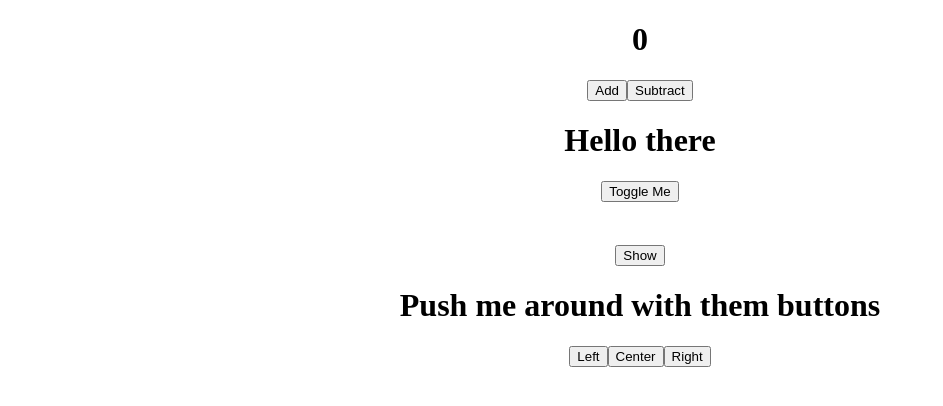
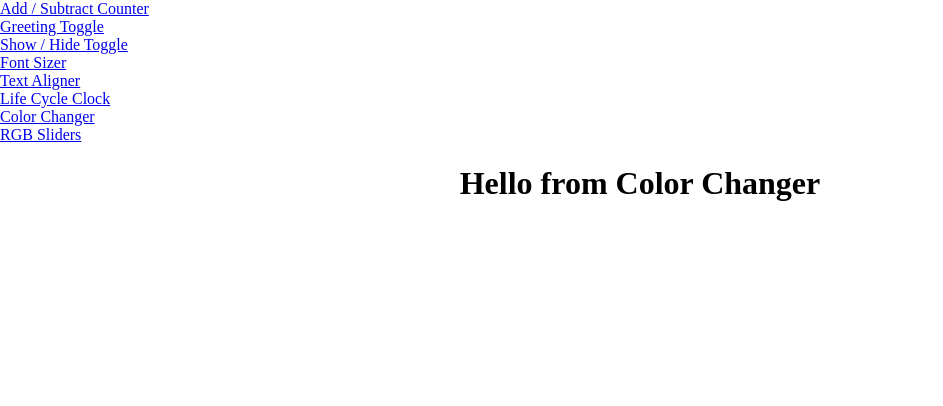
Before and after one commit to James-Devpipline/fe-30-react-widgets, a React (Create React App) app: page /colorchanger in a window 1280 px wide. Shown: the top 406 px of the page, without its empty margins (0-943 px from the left). Built offline with nearby package versions, Linux system fonts and the light colour scheme.

Commit message:
added routes

```diff
--- a/src/components/App.js
+++ b/src/components/App.js
@@ -54,23 +54,36 @@ Create and mount the following React components:
 - The label should update appropriately as you slide
 */
 
+import { BrowserRouter as Router, Switch, Route } from "react-router-dom";
 
 import "../style/main.scss"
-import AddSubtract from "./AddSubtract"
-import GreetingToggle from "./GreetingToggle"
-import HideToggle from "./HideToggle"
-import FontSizer from "./FontSizer"
-import TextAligner from "./TextAligner";
+import AddSubtract from "./pages/AddSubtract"
+import GreetingToggle from "./pages/GreetingToggle"
+import ShowHideToggle from "./pages/ShowHideToggle"
+import FontSizer from "./pages/FontSizer"
+import TextAligner from "./pages/TextAligner";
+import LifecycleClock from "./pages/LifecycleClock"
+import ColorChanger from "./pages/ColorChanger"
+import RGBSliders from "./pages/RGBSliders"
+import Navbar from "./navigation/Navbar"
 
 export default function App() {
   return (
     <div className="App">
-      <AddSubtract />
-      <GreetingToggle />
-      <HideToggle />
-      <FontSizer />
-      <TextAligner />
+      <Router>
+        <Navbar />
 
+        <Switch>
+          <Route exact path="/" component={AddSubtract} />
+          <Route exact path="/greetingtoggle" component={GreetingToggle} />
+          <Route path="/showhidetoggle" component={ShowHideToggle} />
+          <Route path="/fontsizer" component={FontSizer} />
+          <Route path="/textaligner" component={TextAligner} />
+          <Route path="/lifecycleclock" component={LifecycleClock} />
+          <Route path="/colorchanger" component={ColorChanger} />
+          <Route path="/rgbsliders" component={RGBSliders} />
+        </Switch>
+      </Router>
     </div>
   );
 }
--- /dev/null
+++ b/src/components/navigation/Navbar.js
@@ -0,0 +1,58 @@
+import { NavLink } from "react-router-dom";
+
+export default function Navbar(props) {
+  return (
+    <div className="navbar">
+
+      <div className="NavWrapper">
+        <NavLink exact to="/">
+          Add / Subtract Counter
+        </NavLink>
+      </div>
+
+      <div className="NavWrapper">
+        <NavLink exact to="/greetingtoggle">
+          Greeting Toggle
+        </NavLink>
+      </div>
+
+      <div className="NavWrapper">
+        <NavLink exact to="/showhidetoggle">
+          Show / Hide Toggle
+        </NavLink>
+      </div>
+
+      <div className="NavWrapper">
+        <NavLink exact to="/fontsizer">
+          Font Sizer
+        </NavLink>
+      </div>
+
+      <div className="NavWrapper">
+        <NavLink exact to="/textaligner">
+          Text Aligner
+        </NavLink>
+      </div>
+
+      <div className="NavWrapper">
+        <NavLink exact to="/lifecycleclock">
+          Life Cycle Clock
+        </NavLink>
+      </div>
+
+      <div className="NavWrapper">
+        <NavLink exact to="/colorchanger">
+          Color Changer
+        </NavLink>
+      </div>
+
+      <div className="NavWrapper">
+        <NavLink exact to="/rgbsliders">
+          RGB Sliders
+        </NavLink>
+      </div>
+
+
+    </div>
+  );
+}
--- a/src/components/AddSubtract.js
+++ b/src/components/pages/AddSubtract.js
@@ -1,6 +1,6 @@
 import { Component } from "react"
 
-import AddSubtractControls from "./AddSubtractControls";
+import AddSubtractControls from "../AddSubtractControls";
 
 export default class AddSubtract extends Component {
   constructor() {
--- /dev/null
+++ b/src/components/pages/ColorChanger.js
@@ -0,0 +1,10 @@
+export default function ColorChanger() {
+  return (
+
+    <div className="ColorChanger">
+      <div className="TextWrapper">
+        <h1>Hello from Color Changer</h1>
+      </div>
+    </div>
+  )
+}
--- /dev/null
+++ b/src/components/pages/LifecycleClock.js
@@ -0,0 +1,10 @@
+export default function LifecycleClock() {
+
+  return (
+    <div className="LifecycleClock">
+      <div className="TextWrapper">
+        <h1>Hello from Lifecycle Clock</h1>
+      </div>
+    </div>
+  )
+}
--- /dev/null
+++ b/src/components/pages/RGBSliders.js
@@ -0,0 +1,10 @@
+export default function RGBSliders() {
+
+return (
+  <div className="RGBSliders">
+    <div className="TextWrapper">
+      <h1>Hello from RGB Sliders</h1>
+    </div>
+  </div>
+)
+}
--- a/src/components/HideToggle.js
+++ b/src/components/pages/ShowHideToggle.js
@@ -1,6 +1,6 @@
 import { Component, useState } from "react";
 
-export default function HideToggle() {
+export default function ShowHideToggle() {
   const [toggle, setToggle] = useState(false)
 
   return (
```
Also changed, not shown: src/components/pages/FontSizer.js (renamed from src/components/FontSizer.js), src/components/pages/GreetingToggle.js (renamed from src/components/GreetingToggle.js), src/components/pages/TextAligner.js (renamed from src/components/TextAligner.js).
